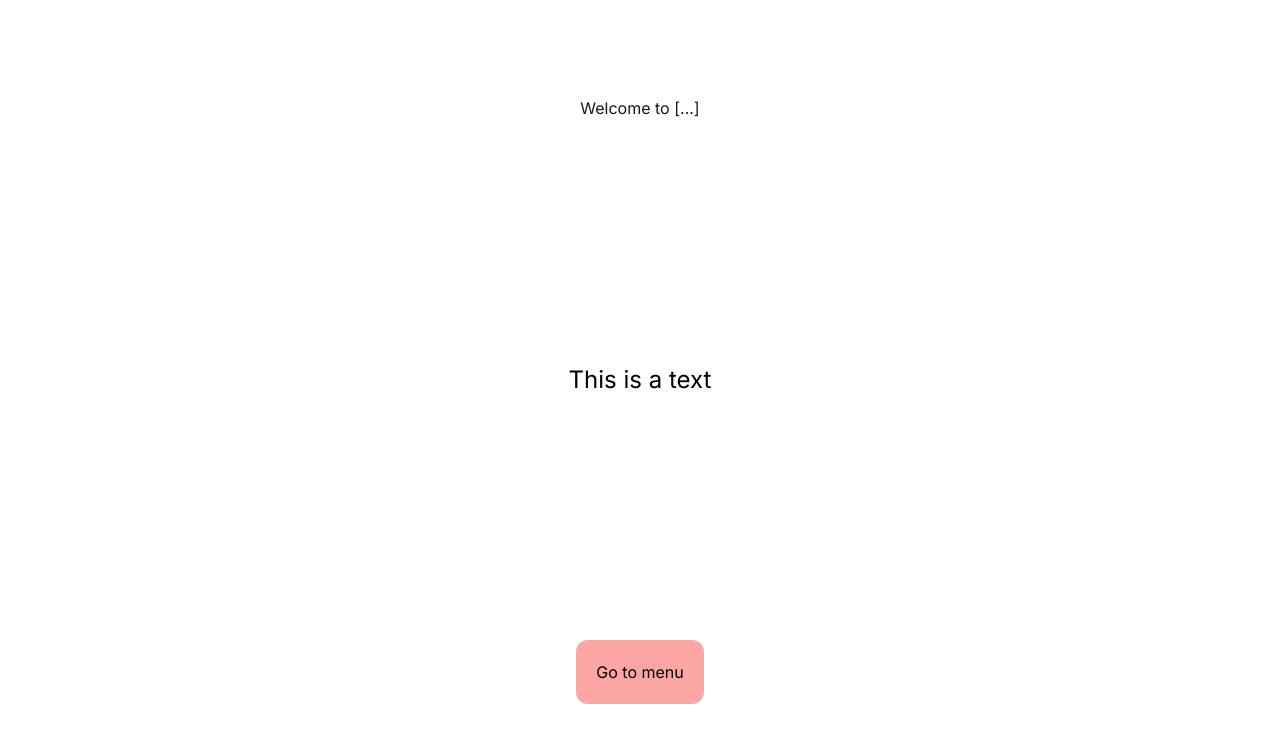
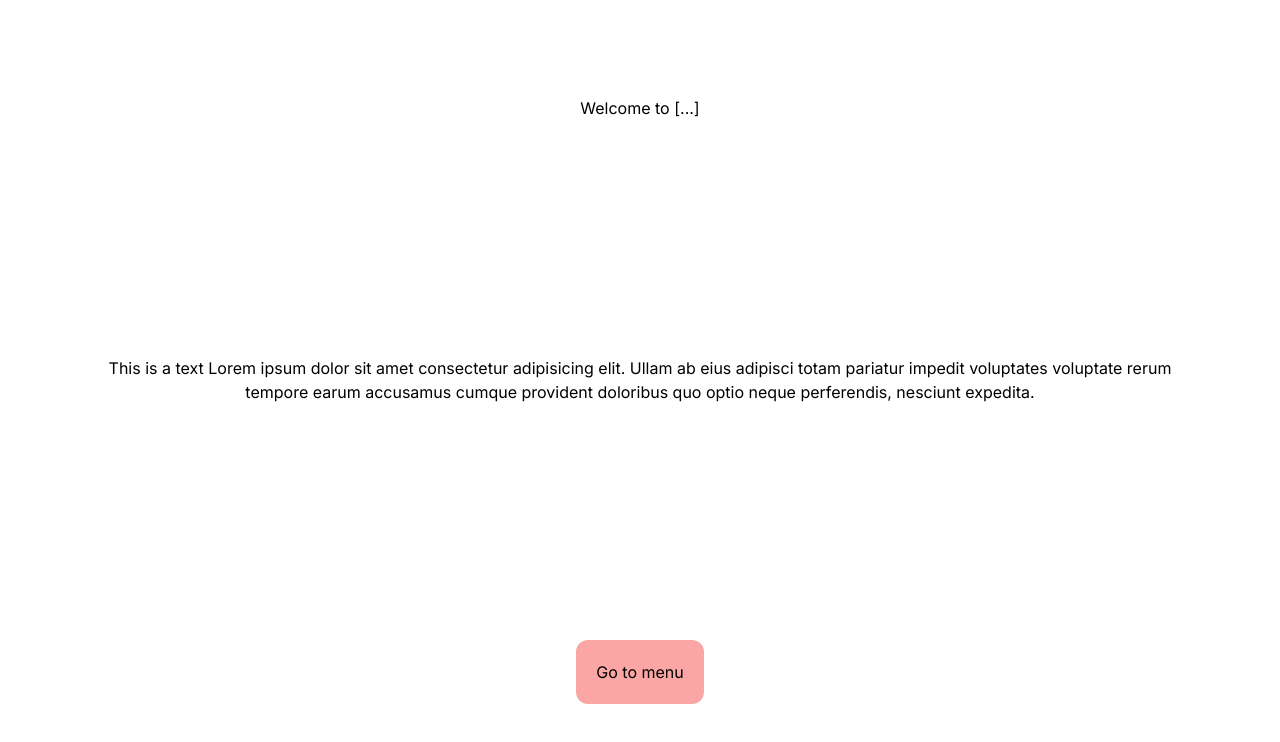
Before and after one commit to j-eick/pos-restaurant, a Next.js app: page / in a window 1280 px wide. Shown: the top 742 px of the page. Built offline with nearby package versions, Linux system fonts and the light colour scheme.

Commit message:
landingpage: turning text tags into Text Component

```diff
--- a/app/page.tsx
+++ b/app/page.tsx
@@ -4,9 +4,13 @@ import { Text } from "./components/ui/text";
 export default function Home() {
   return (
     <main className="flex min-h-screen flex-col items-center justify-between p-24">
-      <h1 className="text-primary">Welcome to [...]</h1>
-      <Text tag={"p"} className="text-xl">
-        This is a text
+      <Text tag={"h1"} size="3xl" weight="bold">
+        Welcome to [...]
+      </Text>
+      <Text tag="p" className="text-center">
+        This is a text Lorem ipsum dolor sit amet consectetur adipisicing elit. Ullam ab eius adipisci totam pariatur
+        impedit voluptates voluptate rerum tempore earum accusamus cumque provident doloribus quo optio neque
+        perferendis, nesciunt expedita.
       </Text>
       <LinkCo href={"/menu"} variant="menuLink">
         Go to menu
```
